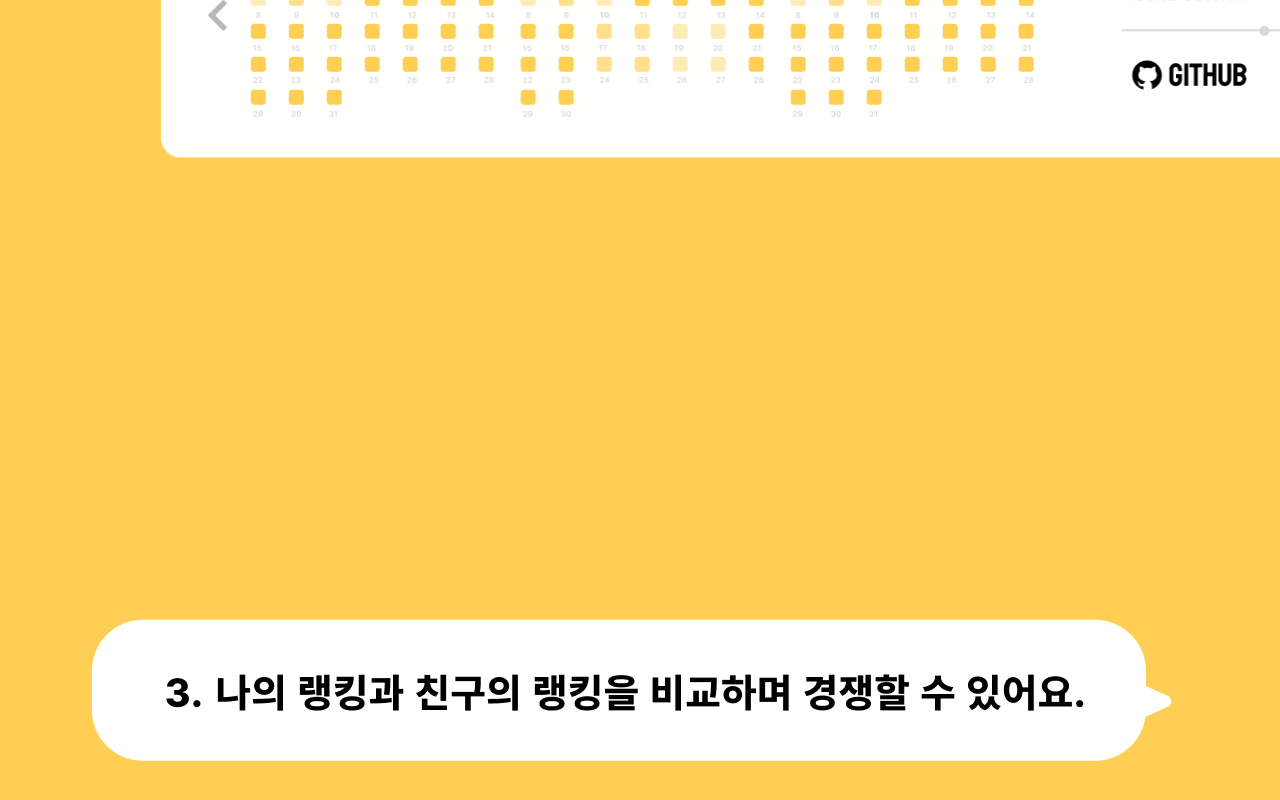
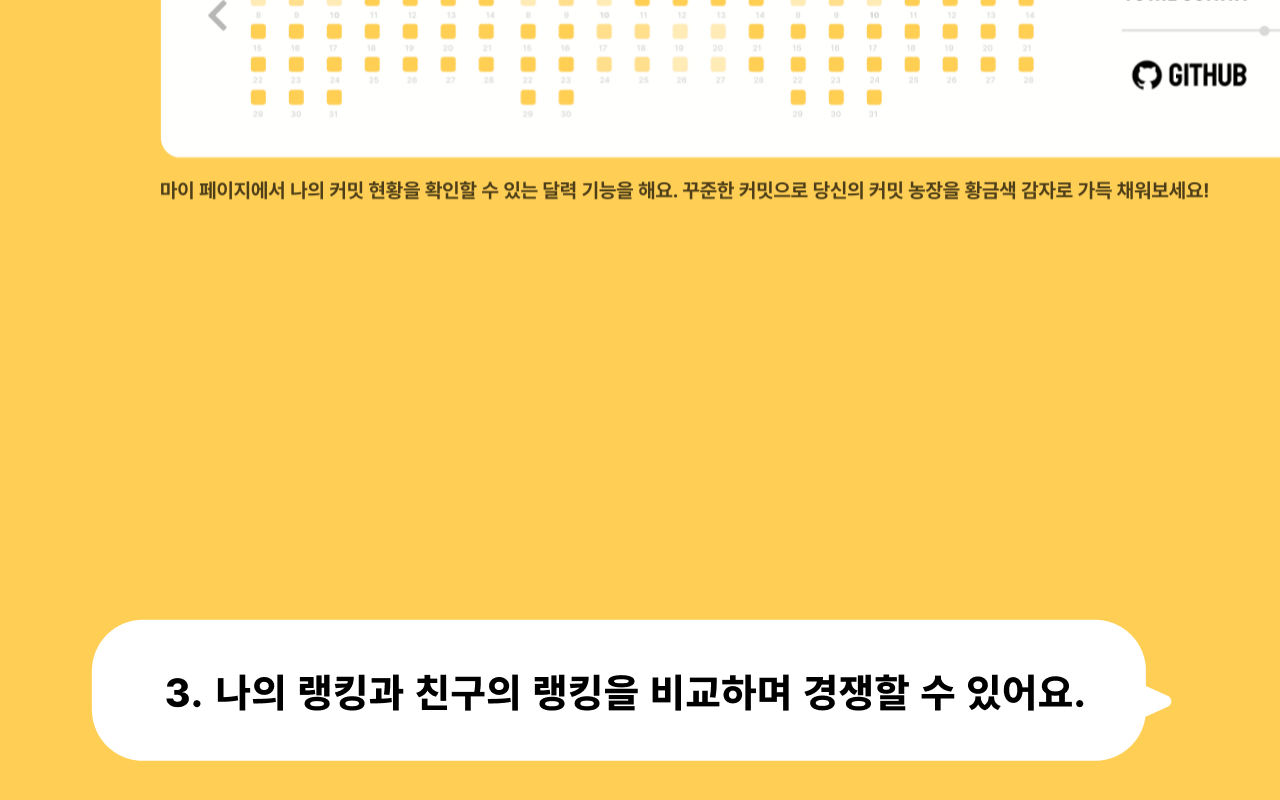
Before and after one commit to Leets-Official/commitato-FE, a React (Vite) app: page / in a window 1280 px wide. Shown: the part 8003-8803 px from the top of the page. Built offline with nearby package versions, Linux system fonts and the light colour scheme; no server answers; a web font is replaced by a local one.

Commit message:
refactor:comment위치 수정

```diff
--- a/src/pages/MainPage/MainPage.jsx
+++ b/src/pages/MainPage/MainPage.jsx
@@ -1,5 +1,4 @@
 import styled, { css, keyframes } from 'styled-components';
-// import { ScrollAnimationContainer } from '../../components/ScrollAnimationContainer';
 import comment1 from '../../assets/comment1.png';
 import comment2 from '../../assets/comment2.png';
 import comment3 from '../../assets/comment3.png';
@@ -176,8 +175,14 @@ const MainPage = () => {
             <AnimatedDiv ref={divRefs.current[2]}>
               <Comment3Img src={comment3} alt="comment3" />
             </AnimatedDiv>
+
             <AnimatedImg>
               <CommitGrassImg src={commitgrass} alt="commitgrass" />
+              <StyledComment>
+                마이 페이지에서 나의 커밋 현황을 확인할 수 있는 달력 기능을
+                해요. 꾸준한 커밋으로 당신의 커밋 농장을 황금색 감자로 가득
+                채워보세요!
+              </StyledComment>
             </AnimatedImg>
           </Comment3ImgWrapper>
 
@@ -188,6 +193,17 @@ const MainPage = () => {
             </AnimatedDiv>
             <AnimatedImg>
               <RankingImg src={ranking_img} alt="ranking_img" />
+              <StyledComment2>
+                <div>
+                  랭킹에서 다른 유저와 자신의 순위, 티어, 연속 커밋 횟수, 획득
+                  경험치 등을 확인할 수 있어요.
+                </div>
+                <div>
+                  만약 특정 유저의 정보가 궁금하다면, 깃허브 아이디를 검색하여
+                  확인할 수 있어요.
+                </div>
+                <div>친구와 함께 순위를 겨루며 커밋테이토를 즐기세요!</div>
+              </StyledComment2>
             </AnimatedImg>
           </Comment4ImgWrapper>
         </FlexContainer>
@@ -307,6 +323,8 @@ const BalloonImg = styled.img`
     `};
 `;
 
+const PotatoImg1 = styled.img``;
+
 const PotatoWrapper = styled.div`
   display: flex;
   flex-direction: column;
@@ -320,9 +338,9 @@ const TextDiv = styled.div`
     ${({ theme }) => theme.COLORS.yellow[100]},
     ${({ theme }) => theme.COLORS.black} 70%
   );
+  font-family: ${({ theme }) => theme.FONT_FAMILY.pretendard[300]};
   height: 100vh;
   color: ${({ theme }) => theme.COLORS.white};
-  font-family: ${({ theme }) => theme.FONT_FAMILY.pretendard[300]};
   font-size: 48px;
   display: flex;
   flex-direction: column;
@@ -358,10 +376,30 @@ const CommitGrassImg = styled.img`
   margin-left: 160px;
   position: relative;
   top: 1500px;
+  cursor: pointer;
 `;
 
 const RankingImg = styled.img`
   position: relative;
   top: 1800px;
   padding-right: 160px;
+  cursor: pointer;
 `;
+
+const StyledComment = styled.div`
+  color: ${({ theme }) => theme.COLORS.brown[200]};
+  font-size: ${({ theme }) => theme.FONT_SIZE.small};
+  font-family: ${({ theme }) => theme.FONT_FAMILY.pretendard[300]};
+  position: relative;
+  top: 1520px;
+  left: 160px;
+`;
+
+const StyledComment2 = styled(StyledComment)`
+  display: flex;
+  flex-direction: column;
+  gap: 15px;
+  align-items: flex-end;
+  top: 1850px;
+  margin-right: 330px;
+`;
```
